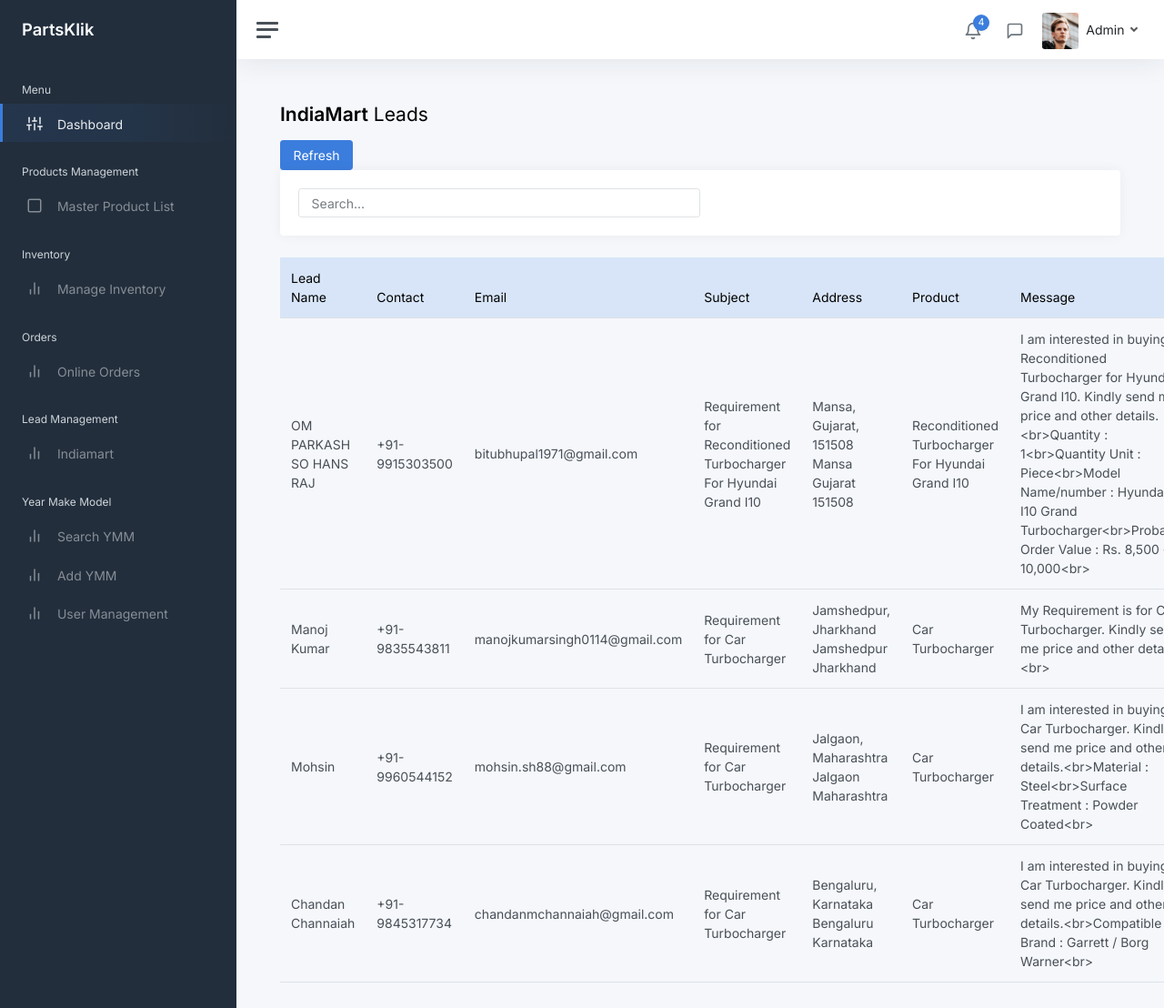
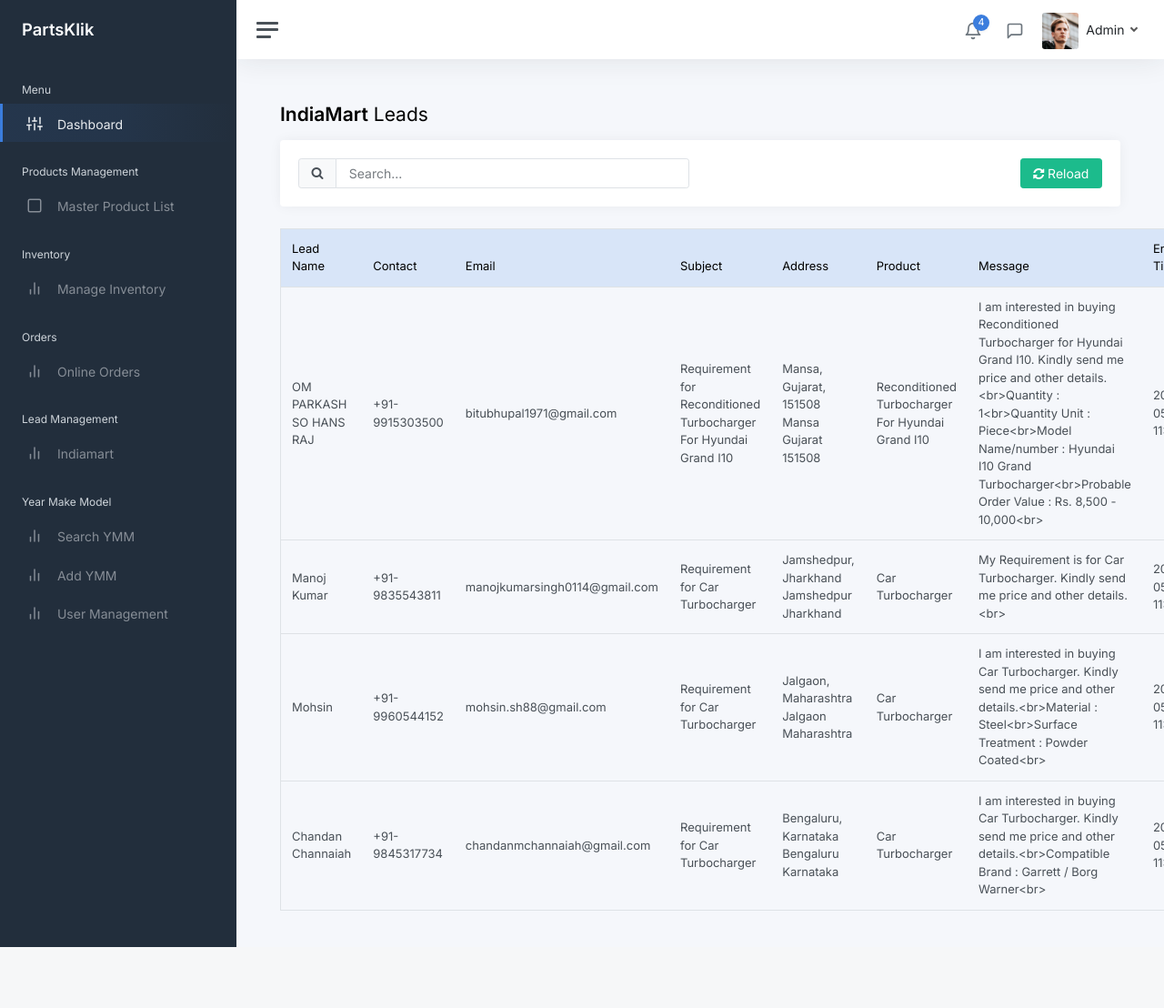
Before and after one commit to code-at-partsklik/crm_live, a Django app: page /indiamart-leads/ in a window 1280 px wide. Shown: the whole page at 91% size. After the commit the page ends 1041 px from the top, so only its background shows below. Run offline with Django 5.2, Linux system fonts and the light colour scheme; a user stored in the database is signed in; data comes from the database, SQL or seed files in the repository; some libraries are stand-ins or nearby versions.

Commit message:
indiamart btn align

```diff
--- a/ourcrm/home/templates/LeadManagement/indiamart.html
+++ b/ourcrm/home/templates/LeadManagement/indiamart.html
@@ -29,6 +29,10 @@
       href="https://fonts.googleapis.com/css2?family=Inter:wght@300;400;600&display=swap"
       rel="stylesheet"
     />
+    <link
+      rel="stylesheet"
+      href="https://cdnjs.cloudflare.com/ajax/libs/font-awesome/4.7.0/css/font-awesome.min.css"
+    />
   </head>
 
   <body>
@@ -41,13 +45,36 @@
         <main class="content">
           <div class="container-fluid p-0">
             <h1 class="h3 mb-3"><strong>IndiaMart</strong> Leads</h1>
-            <a href="/refresh-leads" class="btn btn-primary">Refresh</a>
+
             <div class="card">
               <div class="card-body">
-                <input placeholder="Search..." class="form-control w-50" />
+                <div class="row">
+                  <div class="col-md-6">
+                    <div class="input-group flex-nowrap">
+                      <span class="input-group-text" id="addon-wrapping"
+                        ><i class="fa fa-search" aria-hidden="true"></i
+                      ></span>
+
+                      <!-- Input search field start -->
+                      <input
+                        type="text"
+                        class="form-control"
+                        placeholder="Search..."
+                        aria-describedby="addon-wrapping"
+                      />
+                      <!-- Input search field end -->
+                    </div>
+                  </div>
+                  <div class="col-md-6" style="text-align: right">
+                    <a href="/refresh-leads" class="btn btn-success"
+                      ><i class="fa fa-refresh" aria-hidden="true"></i>
+                      Reload</a
+                    >
+                  </div>
+                </div>
               </div>
             </div>
-            <table class="table my-1">
+            <table class="table border" style="font-size: 13px">
               <thead class="table-primary">
                 <tr>
                   <td>Lead Name</td>
@@ -71,7 +98,6 @@
                   <td>{{lead.product}}</td>
                   <td>{{lead.message}}</td>
                   <td>{{lead.enquery_time}}</td>
-
                 </tr>
                 {% endfor %}
               </tbody>
```
Also changed, not shown: ourcrm/home/templates/components/editproduct.html (+14 -13 lines).
